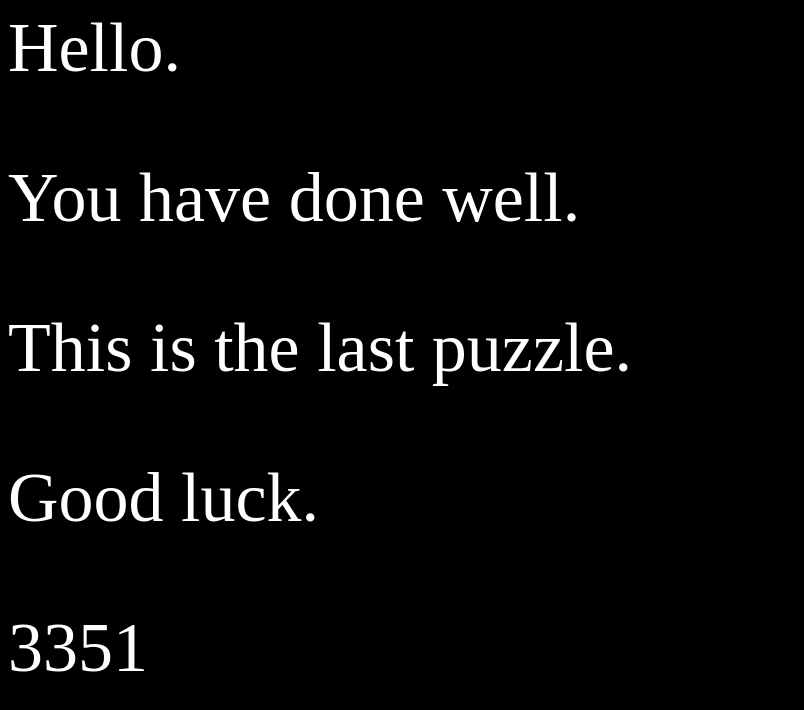
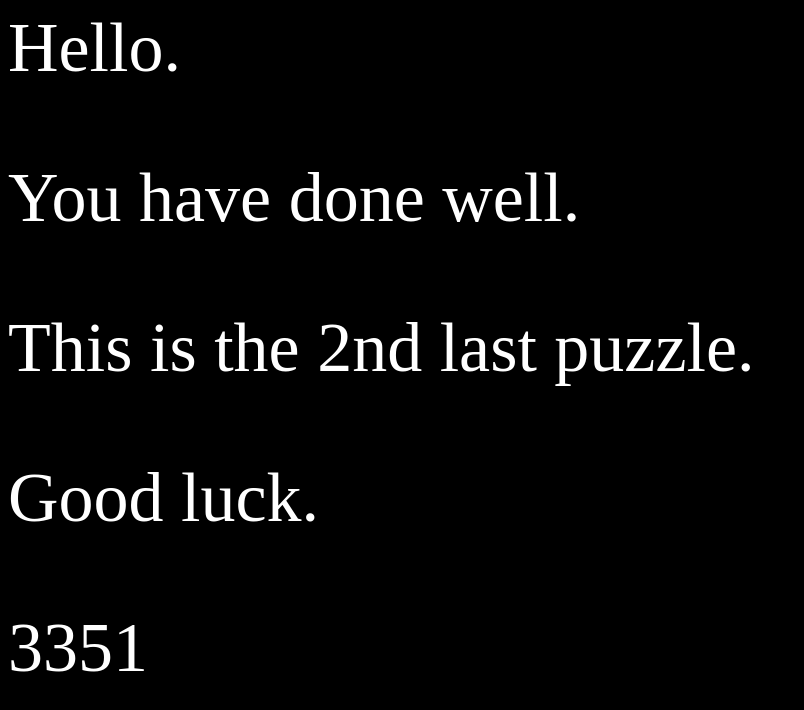
Before and after one commit to AltBigBrian3351/AltBigBrian3351.github.io, a plain HTML site: page index.html in a window 1280 px wide. Shown: the whole page, without its empty margins (0-804 px from the left). Drawn offline with Linux system fonts and the light colour scheme.

Commit message:
Update index.html

```diff
--- a/index.html
+++ b/index.html
@@ -21,7 +21,7 @@ body {
 
 <p>Hello.</p>
 <p>You have done well.</p>
-<p>This is the last puzzle.</p>
+<p>This is the 2nd last puzzle.</p>
 <p>Good luck.</p>
 <p>3351</p>
 
```
